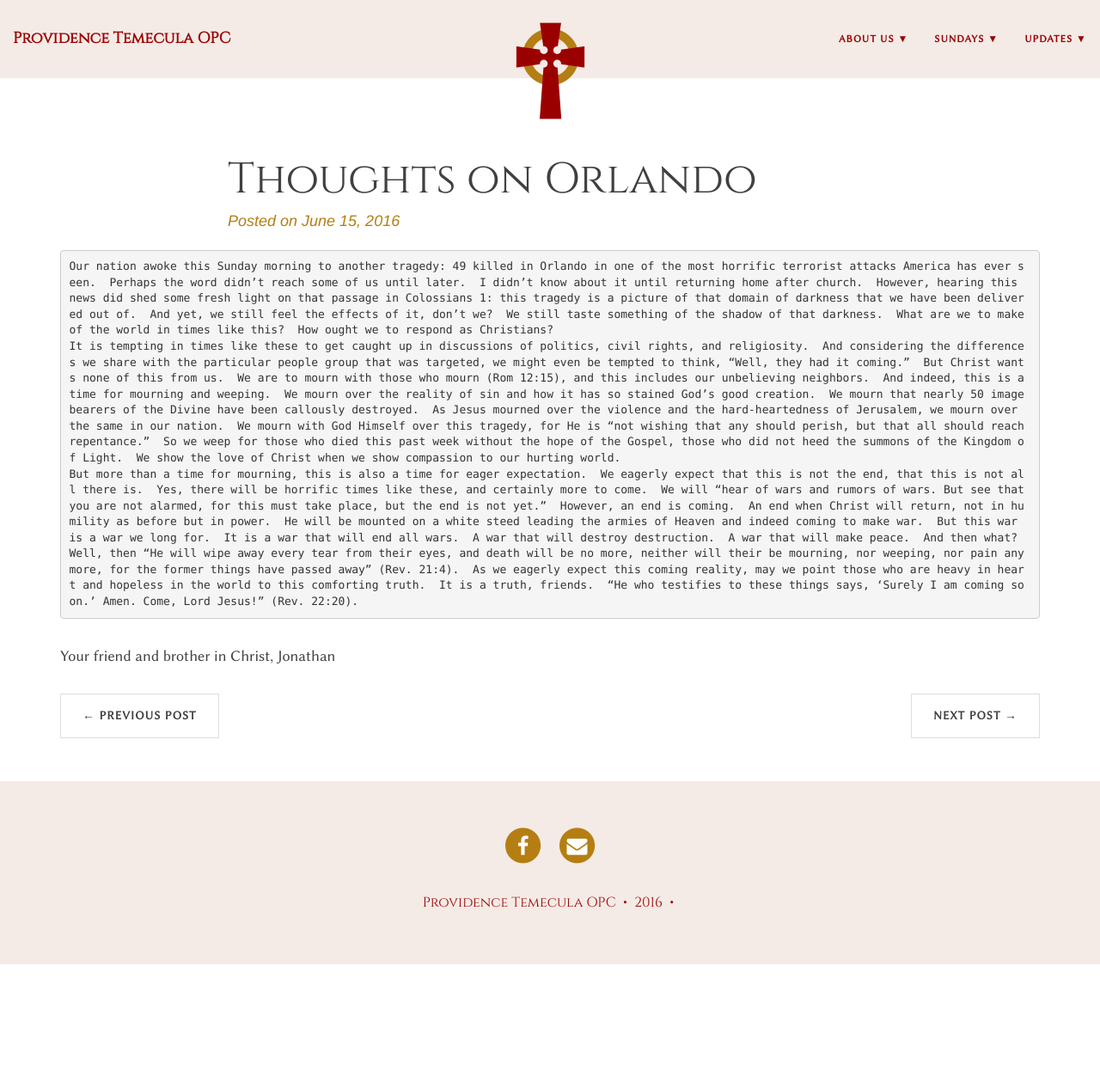
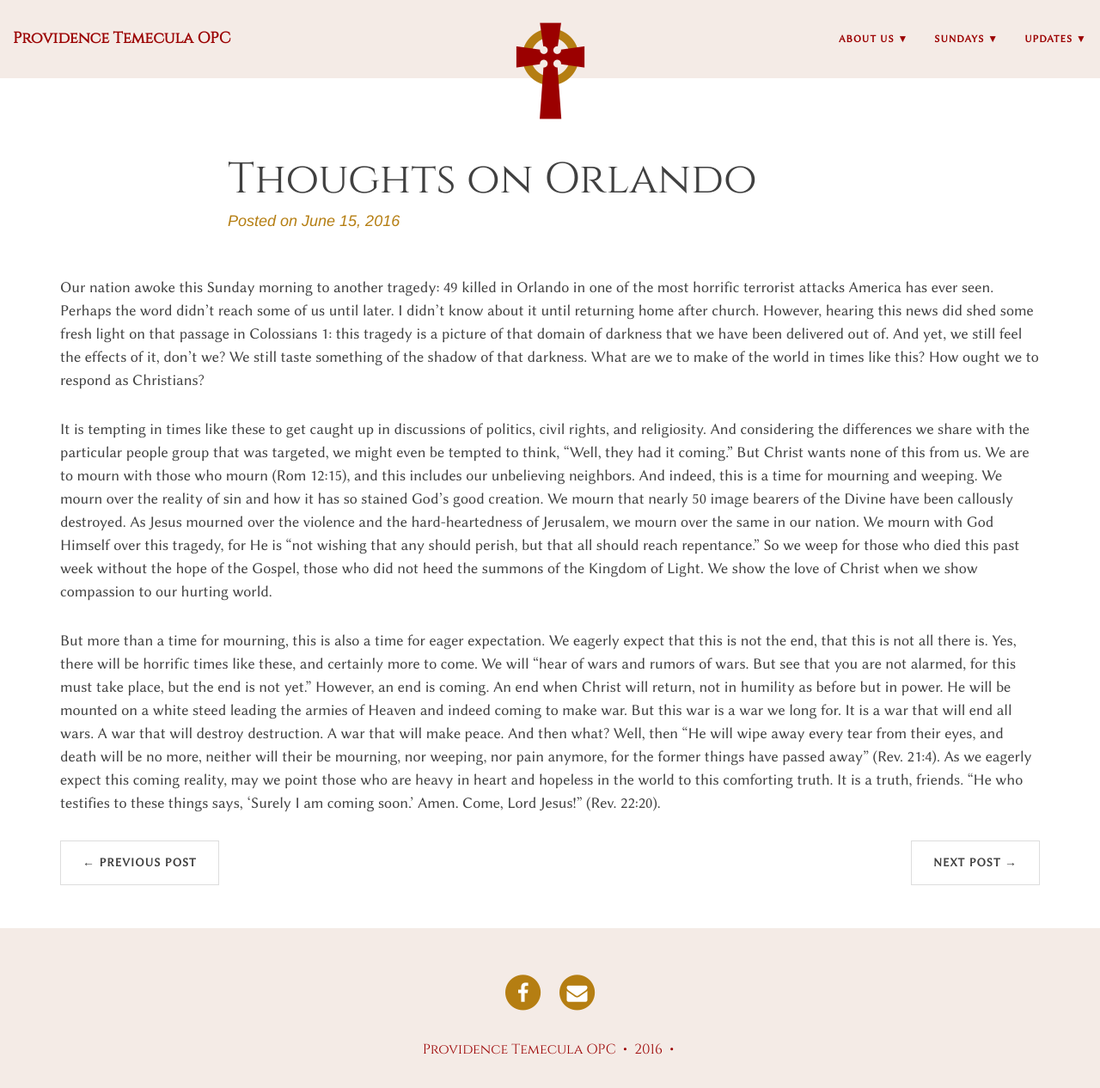
Before and after one commit to japodacaj/temeculaopc.github.io, a Jekyll site: the page built from _posts/blog/2016-07-01-thoughts-on-orlando.md, in a window 1280 px wide and 1293 px high. Shown: the top 1266 px of the window at 86% size. Built offline with Jekyll 4.4.1, drawn with Linux system fonts in a browser that asks for light colours; nearby versions of some CDN libraries.

Commit message:
Updated 2016-07-01-thoughts-on-orlando.md

```diff
--- a/_posts/blog/2016-07-01-thoughts-on-orlando.md
+++ b/_posts/blog/2016-07-01-thoughts-on-orlando.md
@@ -5,9 +5,8 @@ published: true
 title: Thoughts on Orlando
 date: '2016-06-15'
 ---
-	Our nation awoke this Sunday morning to another tragedy: 49 killed in Orlando in one of the most horrific terrorist attacks America has ever seen.  Perhaps the word didn’t reach some of us until later.  I didn’t know about it until returning home after church.  However, hearing this news did shed some fresh light on that passage in Colossians 1: this tragedy is a picture of that domain of darkness that we have been delivered out of.  And yet, we still feel the effects of it, don’t we?  We still taste something of the shadow of that darkness.  What are we to make of the world in times like this?  How ought we to respond as Christians?
-	It is tempting in times like these to get caught up in discussions of politics, civil rights, and religiosity.  And considering the differences we share with the particular people group that was targeted, we might even be tempted to think, “Well, they had it coming.”  But Christ wants none of this from us.  We are to mourn with those who mourn (Rom 12:15), and this includes our unbelieving neighbors.  And indeed, this is a time for mourning and weeping.  We mourn over the reality of sin and how it has so stained God’s good creation.  We mourn that nearly 50 image bearers of the Divine have been callously destroyed.  As Jesus mourned over the violence and the hard-heartedness of Jerusalem, we mourn over the same in our nation.  We mourn with God Himself over this tragedy, for He is “not wishing that any should perish, but that all should reach repentance.”  So we weep for those who died this past week without the hope of the Gospel, those who did not heed the summons of the Kingdom of Light.  We show the love of Christ when we show compassion to our hurting world.
-	But more than a time for mourning, this is also a time for eager expectation.  We eagerly expect that this is not the end, that this is not all there is.  Yes, there will be horrific times like these, and certainly more to come.  We will “hear of wars and rumors of wars. But see that you are not alarmed, for this must take place, but the end is not yet.”  However, an end is coming.  An end when Christ will return, not in humility as before but in power.  He will be mounted on a white steed leading the armies of Heaven and indeed coming to make war.  But this war is a war we long for.  It is a war that will end all wars.  A war that will destroy destruction.  A war that will make peace.  And then what?  Well, then “He will wipe away every tear from their eyes, and death will be no more, neither will their be mourning, nor weeping, nor pain anymore, for the former things have passed away” (Rev. 21:4).  As we eagerly expect this coming reality, may we point those who are heavy in heart and hopeless in the world to this comforting truth.  It is a truth, friends.  “He who testifies to these things says, ‘Surely I am coming soon.’ Amen. Come, Lord Jesus!” (Rev. 22:20).
+Our nation awoke this Sunday morning to another tragedy: 49 killed in Orlando in one of the most horrific terrorist attacks America has ever seen.  Perhaps the word didn’t reach some of us until later.  I didn’t know about it until returning home after church.  However, hearing this news did shed some fresh light on that passage in Colossians 1: this tragedy is a picture of that domain of darkness that we have been delivered out of.  And yet, we still feel the effects of it, don’t we?  We still taste something of the shadow of that darkness.  What are we to make of the world in times like this?  How ought we to respond as Christians?
 
-Your friend and brother in Christ,
-Jonathan
+It is tempting in times like these to get caught up in discussions of politics, civil rights, and religiosity.  And considering the differences we share with the particular people group that was targeted, we might even be tempted to think, “Well, they had it coming.”  But Christ wants none of this from us.  We are to mourn with those who mourn (Rom 12:15), and this includes our unbelieving neighbors.  And indeed, this is a time for mourning and weeping.  We mourn over the reality of sin and how it has so stained God’s good creation.  We mourn that nearly 50 image bearers of the Divine have been callously destroyed.  As Jesus mourned over the violence and the hard-heartedness of Jerusalem, we mourn over the same in our nation.  We mourn with God Himself over this tragedy, for He is “not wishing that any should perish, but that all should reach repentance.”  So we weep for those who died this past week without the hope of the Gospel, those who did not heed the summons of the Kingdom of Light.  We show the love of Christ when we show compassion to our hurting world.
+
+But more than a time for mourning, this is also a time for eager expectation.  We eagerly expect that this is not the end, that this is not all there is.  Yes, there will be horrific times like these, and certainly more to come.  We will “hear of wars and rumors of wars. But see that you are not alarmed, for this must take place, but the end is not yet.”  However, an end is coming.  An end when Christ will return, not in humility as before but in power.  He will be mounted on a white steed leading the armies of Heaven and indeed coming to make war.  But this war is a war we long for.  It is a war that will end all wars.  A war that will destroy destruction.  A war that will make peace.  And then what?  Well, then “He will wipe away every tear from their eyes, and death will be no more, neither will their be mourning, nor weeping, nor pain anymore, for the former things have passed away” (Rev. 21:4).  As we eagerly expect this coming reality, may we point those who are heavy in heart and hopeless in the world to this comforting truth.  It is a truth, friends.  “He who testifies to these things says, ‘Surely I am coming soon.’ Amen. Come, Lord Jesus!” (Rev. 22:20).
```
